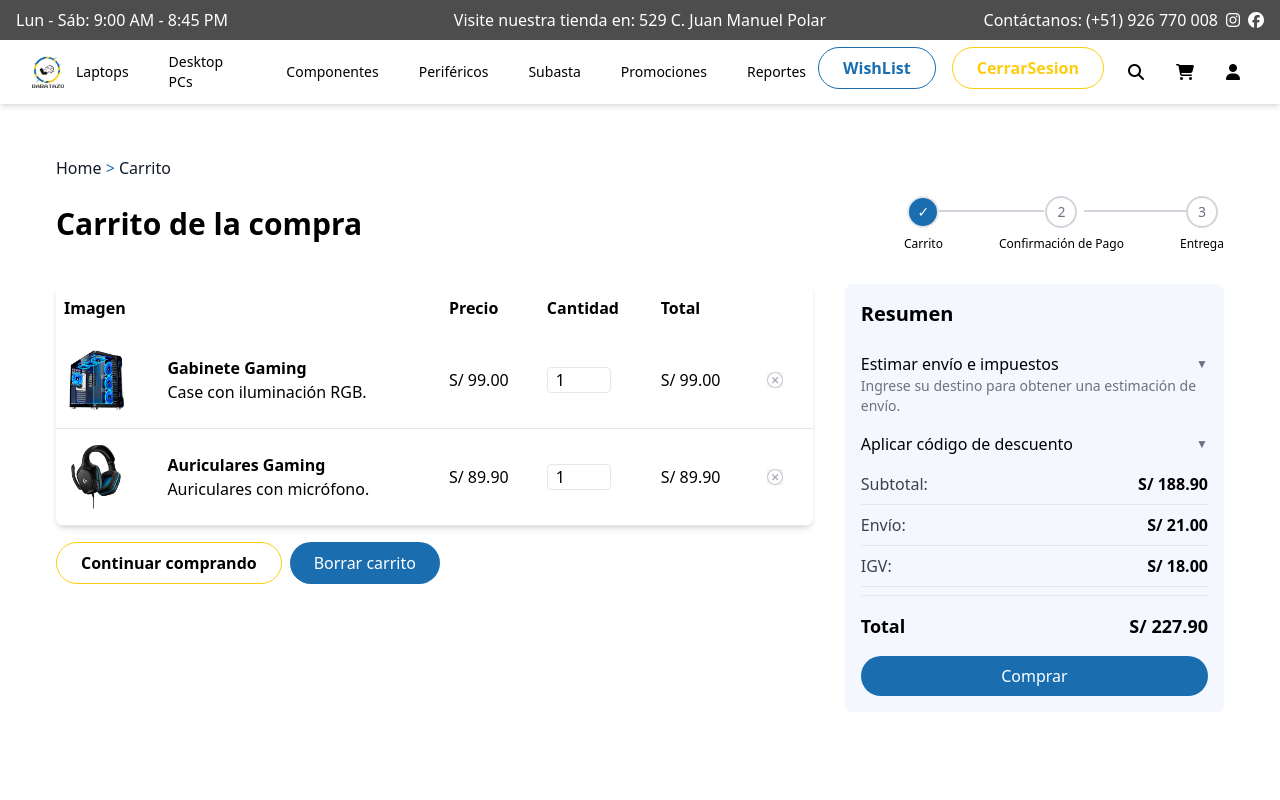
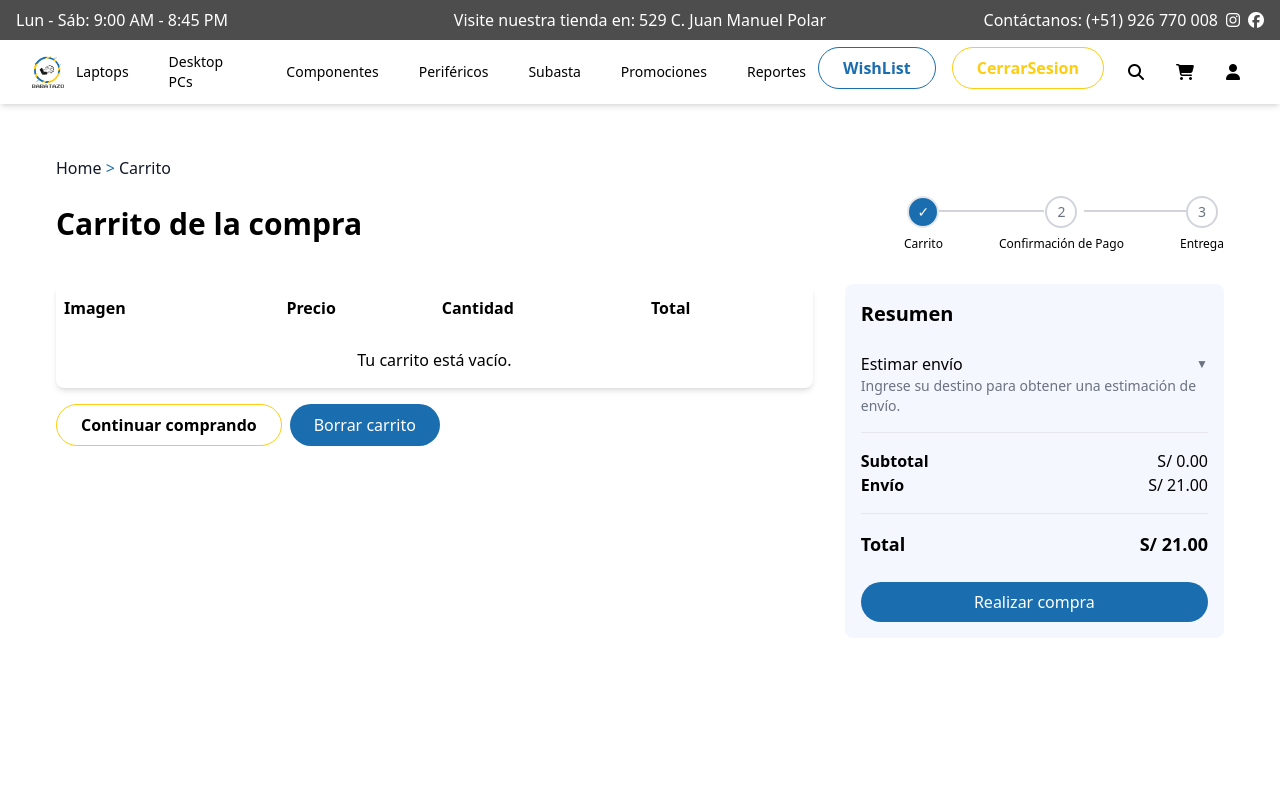
Before and after one commit to patrickram99/Baratazo, a React (Vite) app in the folder frontend/: page /carrito in a window 1280 px wide. Shown: the top 800 px of the page. Built offline with nearby package versions, Linux system fonts and the light colour scheme.

Commit message:
TG-151 #done feat: Desarrollo de interfaz de datos de producto

```diff
--- a/frontend/src/App.css
+++ b/frontend/src/App.css
@@ -38,7 +38,6 @@
 
 /*Confirmación de datos boton "Usar datos predefinidos de la cuenta" */
 input[type="checkbox"] {
-  -webkit-appearance: none; /* Elimina el estilo por defecto */
   width: 24px; /* Ajusta el tamaño */
   height: 24px;
   border-radius: 50%; /* Hace que sea circular */
--- a/frontend/src/components/CarritoCompras.tsx
+++ b/frontend/src/components/CarritoCompras.tsx
@@ -50,29 +50,19 @@ const OrderProgress: React.FC<{ steps: { label: string; isCompleted: boolean }[]
 
 const CarritoCompras: React.FC = () => {
   const navigate = useNavigate()
-  const [productos, setProductos] = useState<Producto[]>([
-    {
-      imagen: '/img/gabinete1.jpg',
-      nombre: 'Gabinete Gaming',
-      descripcion: 'Case con iluminación RGB.',
-      precio: 'S/ 99.00',
-      cantidad: 1,
-    },
-    {
-      imagen: '/img/auriculares1.jpg',
-      nombre: 'Auriculares Gaming',
-      descripcion: 'Auriculares con micrófono.',
-      precio: 'S/ 89.90',
-      cantidad: 1,
-    },
-  ])
-
+  const [productos, setProductos] = useState<Producto[]>([])
   const [totalCarrito, setTotalCarrito] = useState<number>(0)
   const [tarifaEnvio, setTarifaEnvio] = useState<number>(21.0) // Tarifa de envío inicial
-  const [opcionEnvio, setOpcionEnvio] = useState<string>('tarifa') // Opción de envío seleccionada
-  const [codigoDescuento, setCodigoDescuento] = useState<string>('')
-  const [mostrarEnvio, setMostrarEnvio] = useState<boolean>(false)
-  const [mostrarDescuento, setMostrarDescuento] = useState<boolean>(false)
+  const [opcionEnvio, setOpcionEnvio] = useState<string>('tarifa') // o 'tarifa' por defecto
+  const [mostrarEnvio, setMostrarEnvio] = useState<boolean>(false) // Controlar la visibilidad de la sección de envío
+
+  // Cargar el carrito desde localStorage al montar el componente
+  useEffect(() => {
+    const carritoGuardado = JSON.parse(localStorage.getItem('carrito') || '[]') as Producto[]
+    setProductos(carritoGuardado)
+    calcularTotal(carritoGuardado)
+  }, [])
+
   const calcularTotal = useCallback(
     (carrito: Producto[]) => {
       const total = carrito.reduce((acc, producto) => {
@@ -96,12 +86,14 @@ const CarritoCompras: React.FC = () => {
     const carrito = [...productos]
     carrito[index].cantidad = parseInt(nuevaCantidad)
     setProductos(carrito)
+    localStorage.setItem('carrito', JSON.stringify(carrito)) // Sincronizar con localStorage
     calcularTotal(carrito)
   }
 
   const eliminarProducto = (index: number) => {
     const carrito = productos.filter((_, i) => i !== index)
     setProductos(carrito)
+    localStorage.setItem('carrito', JSON.stringify(carrito)) // Sincronizar con localStorage
     calcularTotal(carrito)
   }
 
@@ -111,6 +103,7 @@ const CarritoCompras: React.FC = () => {
 
   const borrarCarrito = () => {
     setProductos([])
+    localStorage.removeItem('carrito') // Limpiar el carrito del localStorage
     setTotalCarrito(0)
   }
 
@@ -120,11 +113,12 @@ const CarritoCompras: React.FC = () => {
       cantidad: producto.cantidad || 1,
     }))
 
-    const totalFinal = totalCarrito + tarifaEnvio + 18
+    const totalFinal = totalCarrito + tarifaEnvio
 
     navigate('/confirmacion', {
       state: {
         productos: productosConCantidades,
+        opcionEnvio, // Se pasa correctamente la opción de envío seleccionada
         totalFinal: totalFinal,
       },
     })
@@ -146,7 +140,6 @@ const CarritoCompras: React.FC = () => {
 
         <div className="mb-8 flex items-center justify-between">
           <h1 className="text-3xl font-bold">Carrito de la compra</h1>
-
           <OrderProgress steps={orderSteps} />
         </div>
 
@@ -173,7 +166,7 @@ const CarritoCompras: React.FC = () => {
                 ) : (
                   productos.map((producto, index) => {
                     const precio = parseFloat(producto.precio.replace('S/ ', '').replace(',', '.'))
-                    const precioTotal = precio * (producto.cantidad || 1) // Aplicar descuento de 8 soles
+                    const precioTotal = precio * (producto.cantidad || 1)
                     return (
                       <tr key={index} className="border-b">
                         <td className="px-2 py-4">
@@ -244,7 +237,7 @@ const CarritoCompras: React.FC = () => {
                 className="flex cursor-pointer items-center justify-between font-medium"
                 onClick={() => setMostrarEnvio(!mostrarEnvio)}
               >
-                Estimar envío e impuestos
+                Estimar envío
                 <span className="text-xs text-gray-500">▼</span>
               </p>
               <p className="text-sm text-gray-500">
@@ -259,21 +252,18 @@ const CarritoCompras: React.FC = () => {
                     <option>Perú</option>
                     <option>Argentina</option>
                   </select>
-
-                  <label className="mb-2 mt-4 block font-medium">Estado/Provincia</label>
+                  <label className="mb-2 mt-4 block font-medium">Estado / Provincia</label>
                   <input
                     type="text"
                     className="w-full rounded border p-2"
-                    placeholder="Australia"
+                    placeholder="Ingrese su estado/provincia"
                   />
-
-                  <label className="mb-2 mt-4 block font-medium">Código Postal</label>
+                  <label className="mb-2 mt-4 block font-medium">Código postal</label>
                   <input
                     type="text"
                     className="w-full rounded border p-2"
-                    placeholder="Australia"
+                    placeholder="Ingrese código postal"
                   />
-
                   <div className="mt-4">
                     <label className="flex items-center">
                       <input
@@ -310,62 +300,29 @@ const CarritoCompras: React.FC = () => {
               )}
             </div>
 
-            <div className="mb-4">
-              <p
-                className="flex cursor-pointer items-center justify-between font-medium"
-                onClick={() => setMostrarDescuento(!mostrarDescuento)}
-              >
-                Aplicar código de descuento
-                <span className="text-xs text-gray-500">▼</span>
+            <div className="border-t pt-4">
+              <p className="flex justify-between">
+                <span className="font-semibold">Subtotal</span>
+                <span>{`S/ ${totalCarrito.toFixed(2)}`}</span>
               </p>
-              {mostrarDescuento && (
-                <div className="mt-4">
-                  <input
-                    type="text"
-                    value={codigoDescuento}
-                    onChange={e => setCodigoDescuento(e.target.value)}
-                    placeholder="Ingrese su código"
-                    className="w-full rounded border p-2"
-                  />
-                  <button
-                    type="button"
-                    /* onClick={() => /*alert('Código aplicado!')}*/
-                    className="mt-2 w-full rounded-full bg-[#1A6DAF] p-2 text-white hover:bg-blue-600"
-                  >
-                    Aplicar
-                  </button>
-                </div>
-              )}
+              <p className="flex justify-between">
+                <span className="font-semibold">Envío</span>
+                <span>
+                  {opcionEnvio === 'recoger' ? 'S/ 0.00' : `S/ ${tarifaEnvio.toFixed(2)}`}
+                </span>
+              </p>
+              <p className="mt-4 flex justify-between border-t pt-4 text-lg font-semibold">
+                <span>Total</span>
+                <span>{`S/ ${(totalCarrito + tarifaEnvio).toFixed(2)}`}</span>
+              </p>
             </div>
 
-            <div className="mb-2 flex justify-between border-b pb-2">
-              <span className="text-gray-700">Subtotal:</span>
-              <span className="font-semibold">{`S/ ${totalCarrito.toFixed(2)}`}</span>
-            </div>
-            <div className="mb-2 flex justify-between border-b pb-2">
-              <span className="text-gray-700">Envío:</span>
-              <span className="font-semibold">{`S/ ${tarifaEnvio.toFixed(2)}`}</span>
-            </div>
-
-            <div className="mb-2 flex justify-between border-b pb-2">
-              <span className="text-gray-700">IGV:</span>
-              <span className="font-semibold">{`S/ 18.00`}</span> {/* IGV está fijo en 18 soles */}
-            </div>
-
-            <div className="flex justify-between border-t pt-4 text-lg font-semibold">
-              <span>Total</span>
-              <span>{`S/ ${(totalCarrito + tarifaEnvio + 18).toFixed(2)}`}</span>{' '}
-              {/* Incluye IGV en el total */}
-            </div>
-
-            <div className="mt-4">
-              <button
-                onClick={comprar}
-                className="w-full rounded-full bg-[#1A6DAF] px-6 py-2 text-white transition duration-300 hover:bg-blue-600"
-              >
-                Comprar
-              </button>
-            </div>
+            <button
+              onClick={comprar}
+              className="mt-6 w-full rounded-full bg-[#1A6DAF] px-6 py-2 text-white transition duration-300 hover:bg-blue-600"
+            >
+              Realizar compra
+            </button>
           </div>
         </div>
       </main>
--- a/frontend/src/components/ConfirmacionDatos.tsx
+++ b/frontend/src/components/ConfirmacionDatos.tsx
@@ -50,12 +50,20 @@ const OrderProgress: React.FC<{ steps: { label: string; isCompleted: boolean }[]
 const ConfirmacionDatos: React.FC = () => {
   const location = useLocation()
   const navigate = useNavigate()
-  const { productos, totalFinal } = location.state as {
+  const { productos, opcionEnvio, totalFinal } = location.state as {
     productos: Producto[]
+    opcionEnvio: string
     totalFinal: number
   }
+  const totalCarrito = productos.reduce(
+    (total, producto) =>
+      total + parseFloat(producto.precio.replace('S/ ', '')) * (producto.cantidad || 1),
+    0
+  )
+  const tarifaEnvio = 21.0 // Asumiendo un costo fijo de envío
+  const envio = opcionEnvio === 'recoger' ? 'S/ 0.00' : `S/ ${tarifaEnvio.toFixed(2)}`
+
   const [usarDatosCuenta, setUsarDatosCuenta] = useState(false)
-  const [paymentMethod, setPaymentMethod] = useState<string>('')
   const [formData, setFormData] = useState({
     email: '',
     nombre: '',
@@ -73,10 +81,43 @@ const ConfirmacionDatos: React.FC = () => {
 
   const handleInputChange = (e: React.ChangeEvent<HTMLInputElement | HTMLSelectElement>) => {
     const { id, value } = e.target
-    setFormData(prevData => ({
-      ...prevData,
-      [id]: value,
-    }))
+
+    let isValid = true
+    switch (id) {
+      case 'email':
+        isValid = value.includes('@')
+        break
+      case 'nombre':
+        isValid = /^[a-zA-ZÁÉÍÓÚáéíóúÑñ\s]*$/.test(value)
+        break
+
+      case 'apellido':
+        isValid = /^[a-zA-ZÁÉÍÓÚáéíóúÑñ\s]*$/.test(value)
+        break
+      case 'telefono':
+        isValid = /^[0-9]*$/.test(value)
+        break
+
+      case 'estado':
+      case 'ciudad':
+        isValid = /^[a-zA-ZÁÉÍÓÚáéíóúÑñ\s]+$/.test(value)
+        break
+      case 'direccion':
+        isValid = /^[a-zA-ZÁÉÍÓÚáéíóúÑñ0-9\s,]+$/.test(value)
+        break
+      case 'codigoPostal':
+        isValid = /^[0-9]+$/.test(value)
+        break
+      case 'referencia':
+        isValid = /^[a-zA-ZÁÉÍÓÚáéíóúÑñ0-9\s,]+$/.test(value)
+        break
+      default:
+        break
+    }
+
+    if (isValid) {
+      setFormData(prev => ({ ...prev, [id]: value }))
+    }
   }
 
   const validateForm = () => {
@@ -108,20 +149,16 @@ const ConfirmacionDatos: React.FC = () => {
   ]
 
   const handleAgregarMetodoPago = () => {
-    if (!paymentMethod) {
-      setShowErrorMessage(true) // Mostrar mensaje si no se ha seleccionado método de pago
-      return
-    }
-
+    // Validar el formulario
     if (validateForm()) {
-      const redirectPath = paymentMethod === 'cash' ? '/pago-Efectivo' : '/agregar-metodo-pago'
+      const redirectPath = '/agregar-metodo-pago' // Redirigir siempre a la página de agregar método de pago
 
       navigate(redirectPath, {
         state: {
           productos,
           totalFinal,
           formData,
-          paymentMethod,
+
           orderSteps: [
             { label: 'Carrito', isCompleted: true },
             { label: 'Confirmación de Pago', isCompleted: true },
@@ -251,8 +288,6 @@ const ConfirmacionDatos: React.FC = () => {
                 >
                   <option value="">Seleccione un país</option>
                   <option value="peru">Perú</option>
-                  <option value="argentina">Argentina</option>
-                  <option value="chile">Chile</option>
                 </select>
               </div>
               <div className="w-full px-2 md:w-1/2">
@@ -390,39 +425,21 @@ const ConfirmacionDatos: React.FC = () => {
               ) : (
                 <p>No hay productos en el carrito.</p>
               )}
-              <div className="flex justify-between border-t pt-4">
-                <span className="font-bold">Total del pedido:</span>
-                <span className="font-bold">S/. {totalFinal.toFixed(2)}</span>
+              {/* Aquí agregas el bloque de subtotal, envío y total */}
+              <div className="border-t pt-4">
+                <p className="flex justify-between">
+                  <span className="font-semibold">Subtotal</span>
+                  <span>{`S/ ${totalCarrito.toFixed(2)}`}</span>
+                </p>
+                <p className="flex justify-between">
+                  <span className="font-semibold">Envío</span>
+                  <span>{envio}</span>
+                </p>
+                <p className="mt-4 flex justify-between border-t pt-4 text-lg font-semibold">
+                  <span className="font-bold">Total del pedido:</span>
+                  <span>{`S/ ${totalFinal.toFixed(2)}`}</span>
+                </p>
               </div>
-            </div>
-
-            <div className="rounded bg-white p-6 shadow-md">
-              <h3 className="mb-2 font-bold">Método de pago</h3>
-              <div className="space-y-2">
-                <label className="flex items-center">
-                  <input
-                    type="radio"
-                    name="paymentMethod"
-                    value="card"
-                    checked={paymentMethod === 'card'}
-                    onChange={() => setPaymentMethod('card')}
-                    className="mr-2"
-                  />
-                  Tarjeta débito/crédito
-                </label>
-                <label className="flex items-center">
-                  <input
-                    type="radio"
-                    name="paymentMethod"
-                    value="cash"
-                    checked={paymentMethod === 'cash'}
-                    onChange={() => setPaymentMethod('cash')}
-                    className="mr-2"
-                  />
-                  Pago efectivo
-                </label>
-              </div>
-              {!paymentMethod && <p className="mt-2 text-red-500">Seleccione su método de pago</p>}
             </div>
           </div>
         </div>
--- /dev/null
+++ b/frontend/src/components/DatosProducto.tsx
@@ -0,0 +1,90 @@
+import React, { useState } from 'react'
+import { useLocation, useNavigate, useParams } from 'react-router-dom'
+
+interface Producto {
+  nombre: string
+  descripcion: string
+  precio: string
+  imagen: string
+  cantidad?: number
+}
+
+const DatosProducto: React.FC = () => {
+  const location = useLocation()
+  const producto = location.state as Producto
+  const { nombre } = useParams()
+  const navigate = useNavigate()
+  const [cantidad, setCantidad] = useState(1)
+
+  if (!producto) {
+    return (
+      <div className="container mx-auto my-8 px-4">
+        <p>No se encontraron detalles para el producto {nombre}</p>
+      </div>
+    )
+  }
+
+  const handleAgregarCarrito = () => {
+    const carritoActual = JSON.parse(localStorage.getItem('carrito') || '[]')
+    const nuevoCarrito = [...carritoActual, { ...producto, cantidad }]
+    localStorage.setItem('carrito', JSON.stringify(nuevoCarrito))
+    navigate('/carrito')
+  }
+
+  const handleCantidadChange = (e: React.ChangeEvent<HTMLInputElement>) => {
+    const nuevaCantidad = parseInt(e.target.value, 10)
+    if (nuevaCantidad > 0) {
+      setCantidad(nuevaCantidad)
+    }
+  }
+
+  return (
+    <div className="container mx-auto my-8 px-4">
+      {/* Encabezado con botones */}
+      <div className="flex items-center justify-between border-b border-gray-300 pb-4">
+        <h2 className="text-2xl font-bold">Datos del producto</h2>
+        <div className="flex space-x-4">
+          <button
+            onClick={handleAgregarCarrito}
+            className="mb-2 rounded-full bg-[#1A6DAF] px-6 py-2 text-white transition duration-300 hover:bg-blue-600"
+          >
+            Añadir al carrito
+          </button>
+          <button className="mb-2 rounded-full bg-[#FDCD11] px-6 py-2 text-white transition duration-300 hover:bg-blue-600">
+            Añadir a la lista
+          </button>
+        </div>
+      </div>
+
+      {/* Contenido del producto */}
+      <div className="mt-8 flex flex-col items-start md:flex-row">
+        {/* Información del producto */}
+        <div className="mb-4 md:mb-0 md:w-1/2">
+          <h3 className="mb-4 text-3xl font-bold">{producto.nombre}</h3>
+          <p className="mb-4 text-gray-700">{producto.descripcion}</p>
+          <div className="flex items-center space-x-4">
+            <p className="text-lg font-semibold">Precio del producto:</p>
+          </div>
+          <p className="mb-4 text-2xl font-bold text-black">{producto.precio}</p>
+          <div className="mt-4 flex items-center space-x-4">
+            <label className="text-lg font-semibold">Cantidad:</label>
+            <input
+              type="number"
+              min="1"
+              value={cantidad}
+              onChange={handleCantidadChange}
+              className="w-16 rounded-lg border px-2 py-1 text-center"
+            />
+          </div>
+        </div>
+
+        {/* Imagen del producto */}
+        <div className="flex justify-center md:w-1/2">
+          <img src={producto.imagen} alt={producto.nombre} className="w-3/4 rounded-lg" />
+        </div>
+      </div>
+    </div>
+  )
+}
+
+export default DatosProducto
```
Also changed, not shown: frontend/src/App.tsx (+12 -5 lines), frontend/src/components/ProductosNuevos.tsx (+24 -25 lines).
